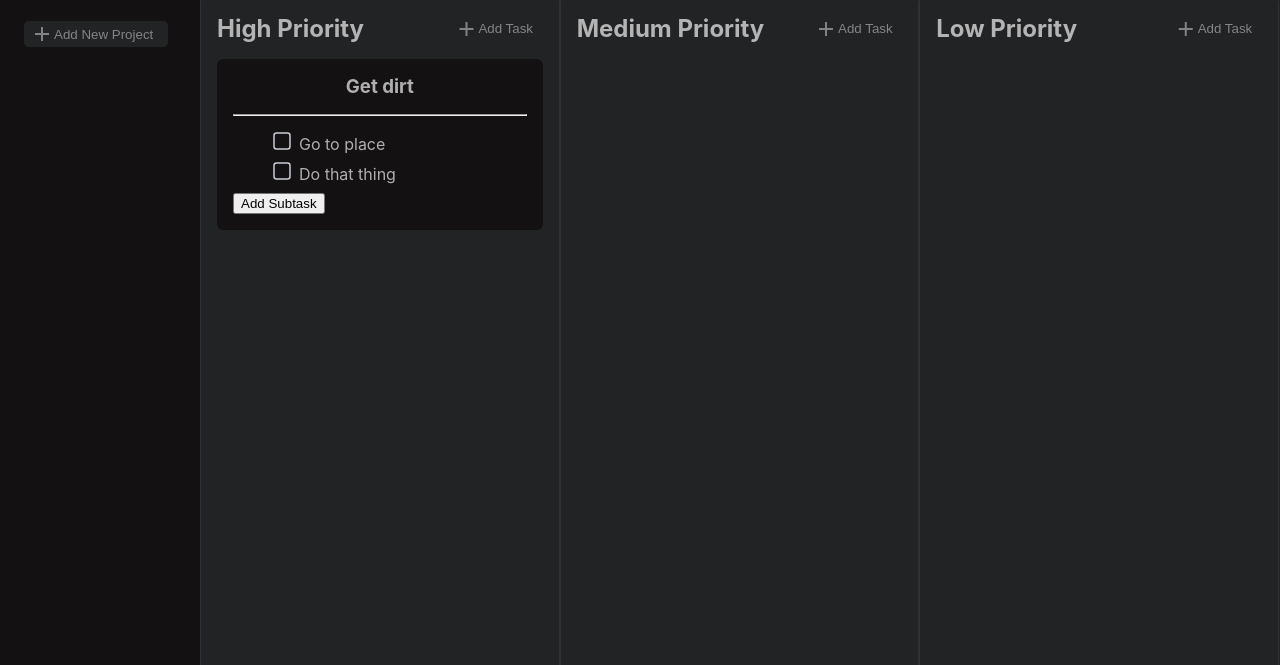
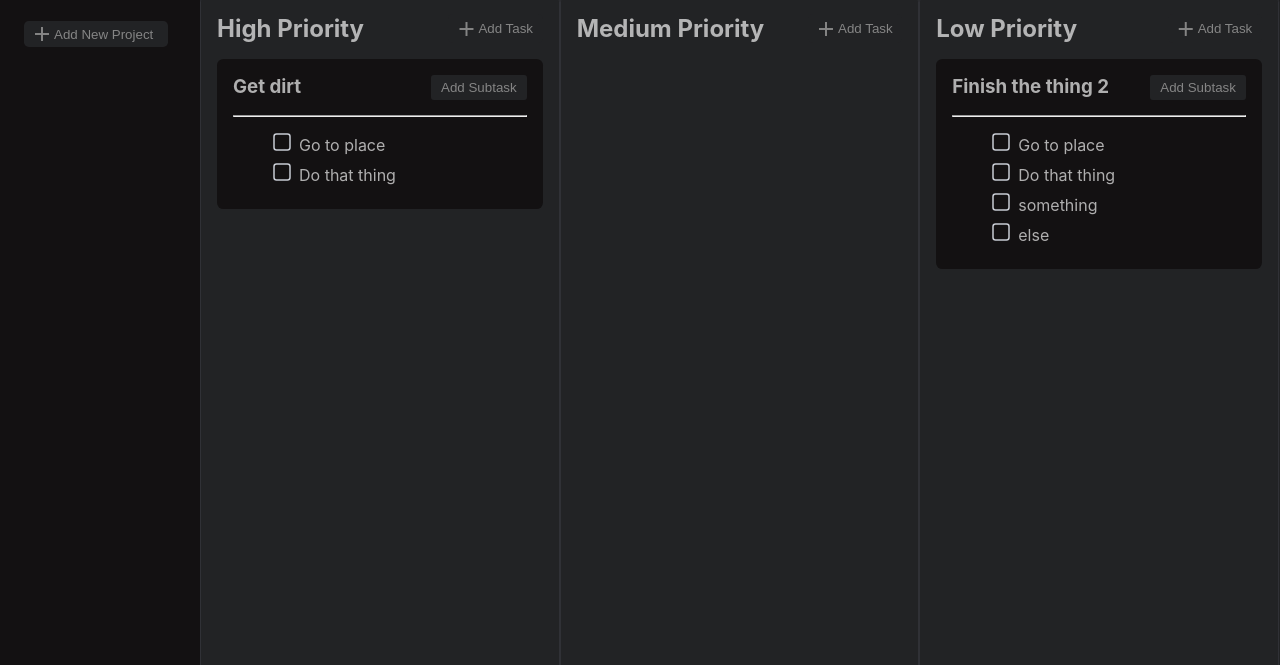
Before and after one commit to JS-Law/get-it-done, a website built with webpack: page src/index.html in a window 1280 px wide. Both pictures are taken after a click on the link "Finish Todo List". Shown: the part 135-800 px from the top of the page. Built offline with nearby package versions, Linux system fonts and the light colour scheme; a web font is replaced by a local one.

Commit message:
Add subtask function with styling

```diff
--- a/src/helpers.js
+++ b/src/helpers.js
@@ -174,7 +174,7 @@ function showTaskInputForm(column, priority, project) {
     column.appendChild(form);
 }
 
-function createPriorityColumn(priority, title, project, priorityClass) {
+function createPriorityColumn(priority, title, project) {
     const column = document.createElement('div');
     column.classList.add('column');
     column.id = `${priority.toLowerCase()}-priority-column`;
@@ -204,8 +204,9 @@ function createPriorityColumn(priority, title, project, priorityClass) {
     columnHeader.appendChild(addTaskButton);
     column.appendChild(columnHeader);
 
+    // Iterate over the tasks to add them to the column
     project.getTasks().forEach(task => {
-        if (task.priority === priority) {
+        if (task.priority.toLowerCase() === priority.toLowerCase()) { // Case-insensitive comparison
             const taskElement = createTaskElement(task);
             column.appendChild(taskElement);
         }
@@ -220,6 +221,11 @@ function createPriorityColumn(priority, title, project, priorityClass) {
 function createTaskElement(task) {
     const taskElement = document.createElement('div');
     taskElement.classList.add('task');
+
+    const taskTitleHeader = document.createElement('div')
+    taskTitleHeader.id = 'task-header-container'
+    taskTitleHeader.style.display = 'flex'
+    taskTitleHeader.style.justifyContent = 'space-between'
 
     const taskTitleElement = document.createElement('h3');
     taskTitleElement.textContent = task.name;
@@ -239,12 +245,13 @@ function createTaskElement(task) {
     const addSubtaskButton = document.createElement('button');
     addSubtaskButton.classList.add('add-subtask-button');
     addSubtaskButton.textContent = 'Add Subtask';
+    addSubtaskButton.style.marginTop = '0'
+    addSubtaskButton.style.marginBottom = '15px'
 
     addSubtaskButton.addEventListener('click', () => {
         const newSubtaskInput = document.createElement('input');
         newSubtaskInput.type = 'text';
         newSubtaskInput.placeholder = 'Subtask Name';
-
         const saveSubtaskButton = document.createElement('button');
         saveSubtaskButton.textContent = 'Save';
         saveSubtaskButton.addEventListener('click', () => {
@@ -262,10 +269,12 @@ function createTaskElement(task) {
         taskElement.appendChild(saveSubtaskButton);
     });
 
-    taskElement.appendChild(taskTitleElement);
+    taskElement.appendChild(taskTitleHeader);
+    taskTitleHeader.appendChild(taskTitleElement)
+    taskTitleHeader.appendChild(addSubtaskButton)
     taskElement.appendChild(divider);
     taskElement.appendChild(checklist);
-    taskElement.appendChild(addSubtaskButton);
+    // taskElement.appendChild(addSubtaskButton);
 
     return taskElement;
 }
--- a/src/styles.css
+++ b/src/styles.css
@@ -115,6 +115,22 @@ body {
     -webkit-box-shadow: 10px 10px 42px -14px rgba(0, 0, 0, 0.75);
     -moz-box-shadow: 10px 10px 42px -14px rgba(0, 0, 0, 0.75);
     box-shadow: 10px 10px 42px -14px rgba(0, 0, 0, 0.75);
+}
+.add-subtask-button {
+    display: inline-block;
+    margin-top: 10px;
+    padding: 5px 10px;
+    background-color: var(--primary-color);
+    color: var(--secondary-color);
+    border: none;
+    border-radius: 3px;
+    cursor: pointer;
+    transition: background-color 0.3s;
+}
+
+.add-subtask-button:hover {
+    background-color: var(--primary-color-solid);
+    color: whitesmoke;
 }
 
 .column-button{
```
Also changed, not shown: dist/bundle.js.
